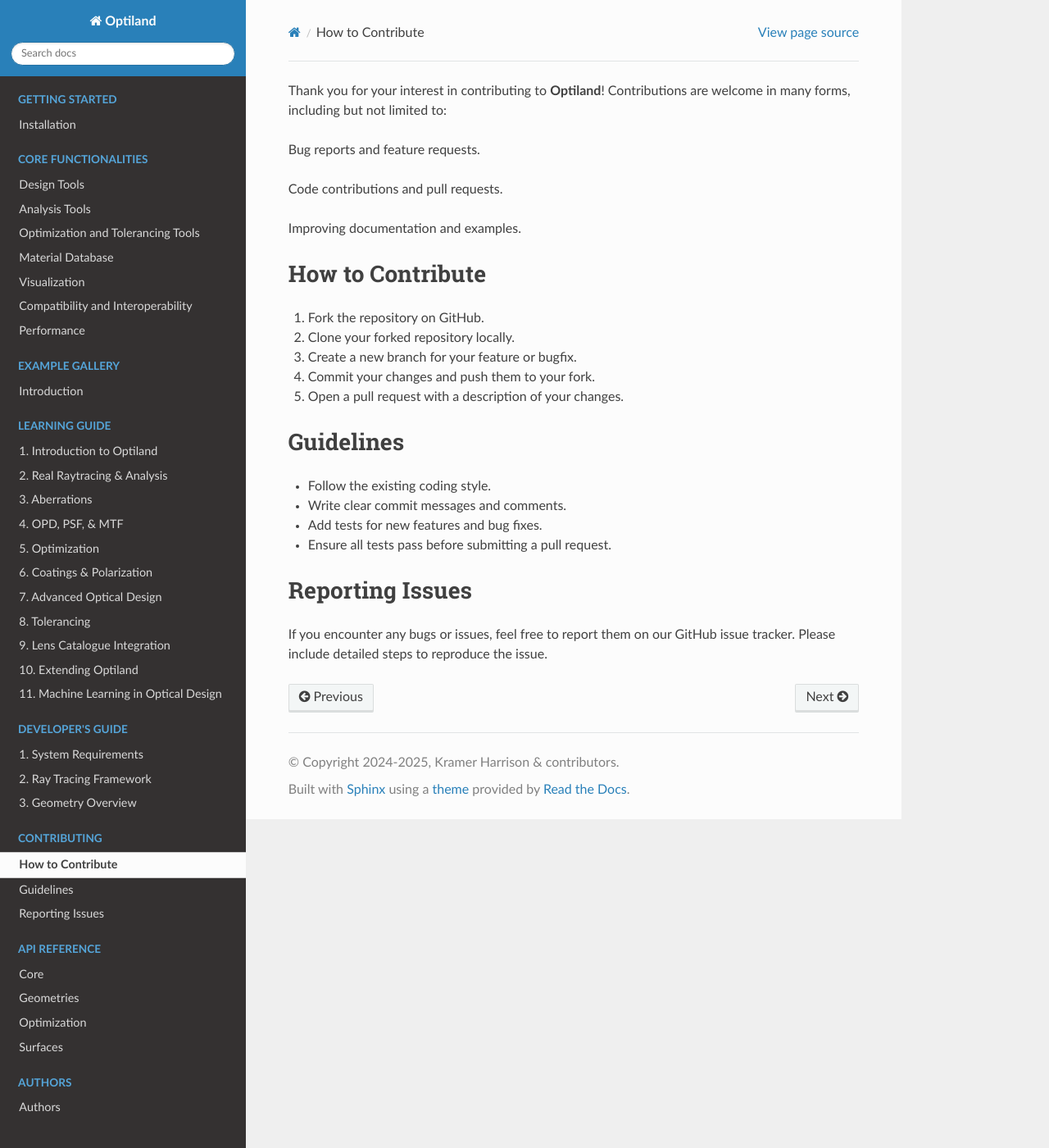
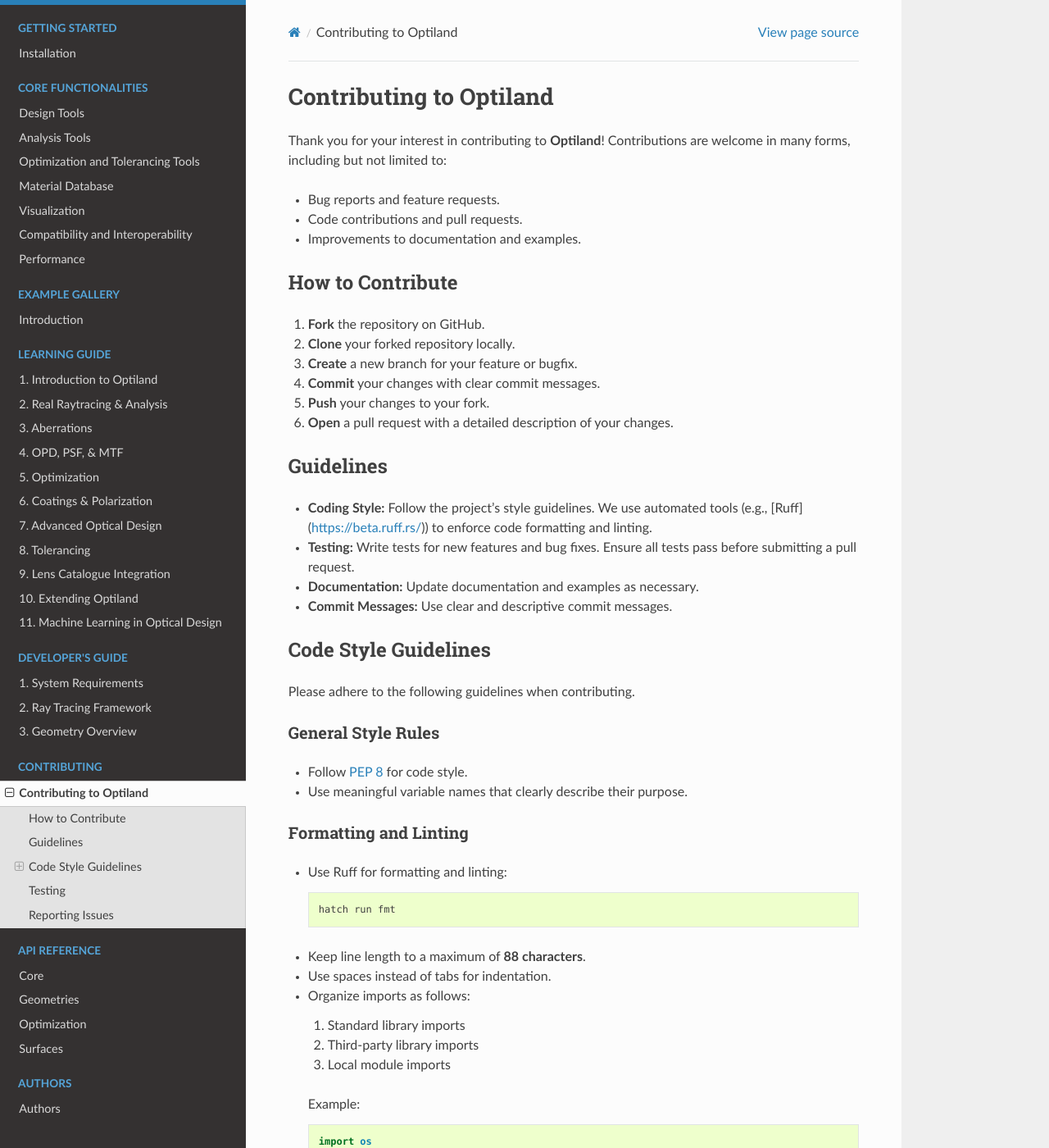
Before and after one commit to HarrisonKramer/optiland, a Sphinx documentation site: the page built from docs/contributing.rst, in a window 1280 px wide and 1400 px high. Shown: the whole window at 82% size. Built offline with Sphinx 7.4.7 and the Read the Docs theme 3.1.0, drawn with Linux system fonts in a browser that asks for light colours; pages that are not in the unit, such as notebooks, are missing from menus; some of the changed text lies outside the part shown.

Commit message:
docs: enhance contributing guidelines with detailed steps and coding standards

```diff
--- a/docs/contributing.rst
+++ b/docs/contributing.rst
@@ -1,29 +1,85 @@
 .. _contributing:
+
+Contributing to Optiland
+========================
 
 Thank you for your interest in contributing to **Optiland**! Contributions are welcome in many forms, including but not limited to:
 
 - Bug reports and feature requests.
 - Code contributions and pull requests.
-- Improving documentation and examples.
+- Improvements to documentation and examples.
 
 How to Contribute
-------------------
+-----------------
 
-1. Fork the repository on GitHub.
-2. Clone your forked repository locally.
-3. Create a new branch for your feature or bugfix.
-4. Commit your changes and push them to your fork.
-5. Open a pull request with a description of your changes.
+1. **Fork** the repository on GitHub.
+2. **Clone** your forked repository locally.
+3. **Create** a new branch for your feature or bugfix.
+4. **Commit** your changes with clear commit messages.
+5. **Push** your changes to your fork.
+6. **Open** a pull request with a detailed description of your changes.
 
 Guidelines
 ----------
 
-- Follow the existing coding style.
-- Write clear commit messages and comments.
-- Add tests for new features and bug fixes.
-- Ensure all tests pass before submitting a pull request.
+- **Coding Style:** Follow the project's style guidelines. We use automated tools (e.g., [Ruff](https://beta.ruff.rs/)) to enforce code formatting and linting.
+- **Testing:** Write tests for new features and bug fixes. Ensure all tests pass before submitting a pull request.
+- **Documentation:** Update documentation and examples as necessary.
+- **Commit Messages:** Use clear and descriptive commit messages.
+
+Code Style Guidelines
+---------------------
+
+Please adhere to the following guidelines when contributing.
+
+General Style Rules
+~~~~~~~~~~~~~~~~~~~
+
+- Follow `PEP 8 <https://peps.python.org/pep-0008/>`_ for code style.
+- Use meaningful variable names that clearly describe their purpose.
+
+Formatting and Linting
+~~~~~~~~~~~~~~~~~~~~~~
+
+- Use Ruff for formatting and linting::
+
+      hatch run fmt
+
+- Keep line length to a maximum of **88 characters**.
+- Use spaces instead of tabs for indentation.
+- Organize imports as follows:
+
+  1. Standard library imports
+  2. Third-party library imports
+  3. Local module imports
+
+  Example::
+
+      import os
+      import numpy as np
+      from optiland.analysis import SpotDiagram
+
+Docstrings and Comments
+~~~~~~~~~~~~~~~~~~~~~~~~
+
+- Write docstrings for all public functions, classes, and modules using the `**Google** docstring style <https://sphinxcontrib-napoleon.readthedocs.io/en/latest/example_google.html>`.
+- Use inline comments sparingly and only when necessary to explain complex logic.
+
+Testing
+-------
+
+- Write tests for new features or bug fixes in the ``tests/`` directory.
+- Use **pytest** for running tests::
+
+      pytest
+
+- Run tests with coverage before submitting a PR::
+
+      pytest --cov=optiland --cov-report=xml
 
 Reporting Issues
 ----------------
 
-If you encounter any bugs or issues, feel free to report them on our GitHub issue tracker. Please include detailed steps to reproduce the issue.
+If you encounter any bugs or issues, please report them on our GitHub issue tracker. Include detailed steps to reproduce the issue, along with any relevant logs or error messages.
+
+Thank you for contributing to Optiland!
```
